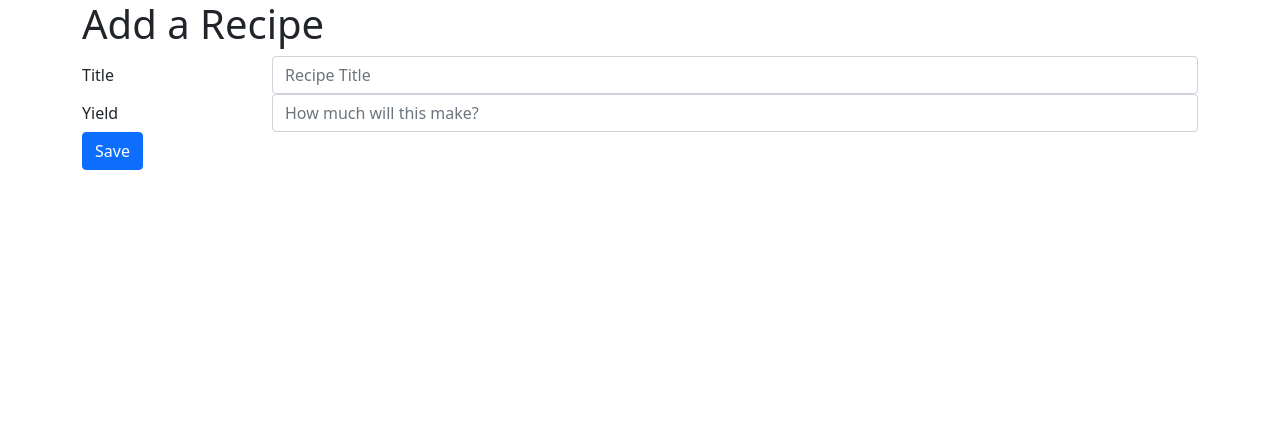
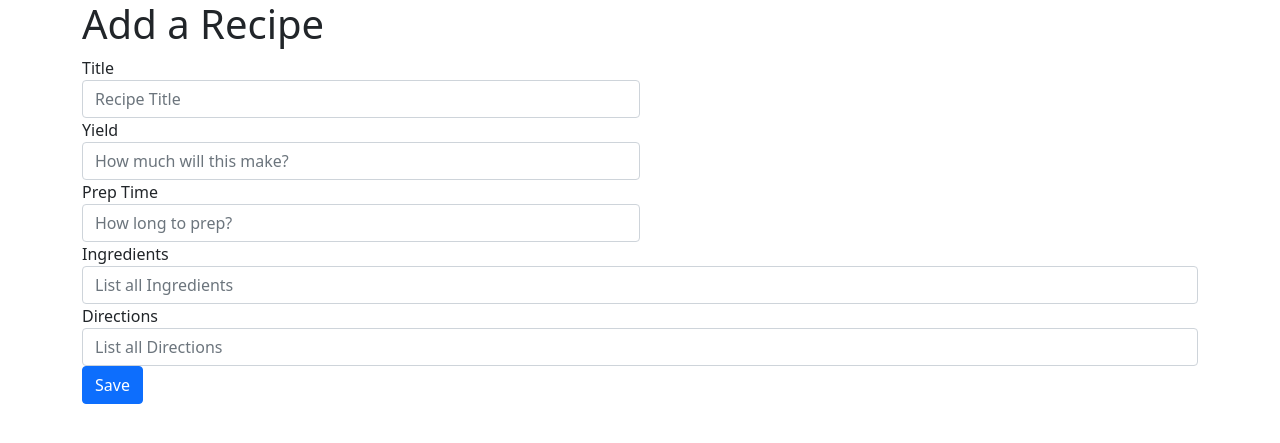
Before and after one commit to Adamruns/CookieProject, a Django app: page /recipes/add/ in a window 1280 px wide. Shown: the top 443 px of the page. Run offline with Django 3.2, Linux system fonts and the light colour scheme.

Commit message:
Added new form fields, but they are not posting yet

```diff
--- a/recipes/models.py
+++ b/recipes/models.py
@@ -4,7 +4,6 @@ from django.db import models
 class Recipe(models.Model):
     title = models.CharField(max_length=255)
     yield_amount = models.IntegerField()
-    units = models.CharField(max_length=255)
     prep_time = models.CharField(max_length=255)
     ingredients = models.TextField()
     directions = models.TextField()
--- a/recipes/templates/recipes/index.html
+++ b/recipes/templates/recipes/index.html
@@ -13,7 +13,6 @@
     <ul class="list-group t20">
     {% for Recipe in recipes %}
     <li class="list-group-item">{{ Recipe.title }}</li>
-    <li>"Test"</li>
     {% endfor %}
 </ul>
 </div>
--- a/recipes/templates/recipes/recipe_form.html
+++ b/recipes/templates/recipes/recipe_form.html
@@ -5,23 +5,50 @@
     <h1>Add a Recipe</h1>
 
     <form action="" method="POST">{% csrf_token %}
-        <div class="form-group row">
-            <label for="inputEmail3" class="col-sm-2 col-form-label">Title</label>
-            <div class="col-sm-10">
-              <input type="text" class="form-control" placeholder="Recipe Title" name="title">
-            </div>
-          </div>
-          <div class="form-group row">
-            <label for="inputPassword3" class="col-sm-2 col-form-label">Yield</label>
-            <div class="col-sm-10">
-              <input type="text" class="form-control" placeholder="How much will this make?" name="yield_amount">
-            </div>
-          </div>
-          <div class="form-group row">
+  <div class="form-row">
+    <div class="form-group col-md-6">
+      <label for="inputEmail3">Title</label>
+      <input type="text" class="form-control" placeholder="Recipe Title" id="inputEmail3">
+    </div>
+    <div class="form-group col-md-6">
+      <label for="inputPassword3">Yield</label>
+      <input type="text" class="form-control" placeholder="How much will this make?" id="inputPassword3">
+    </div>
+  </div>
+  <div class="form-row">
+    <div class="form-group col-md-6">
+      <label for="inputCity">Prep Time</label>
+      <input type="text" class="form-control" placeholder="How long to prep?" id="inputCity">
+    </div>
+  </div>
+  <div class="form-group">
+    <label for="inputAddress">Ingredients</label>
+    <input type="text" class="form-control" id="inputAddress" placeholder="List all Ingredients">
+  </div>
+  <div class="form-group">
+    <label for="inputAddress2">Directions</label>
+    <input type="text" class="form-control" id="inputAddress2" placeholder="List all Directions">
+  </div>
+<div class="form-group row">
             <div class="col-sm-10">
               <button type="submit" class="btn btn-primary">Save</button>
             </div>
           </div>
     </form>
 
+<!--This is Dan's example code-->
+<!--        <div class="form-group row">-->
+<!--            <label for="inputEmail3" class="col-sm-2 col-form-label">Title</label>-->
+<!--            <div class="col-sm-10">-->
+<!--              <input type="text" class="form-control" placeholder="Recipe Title" name="title">-->
+<!--            </div>-->
+<!--          </div>-->
+<!--          <div class="form-group row">-->
+<!--            <label for="inputPassword3" class="col-sm-2 col-form-label">Yield</label>-->
+<!--            <div class="col-sm-10">-->
+<!--              <input type="text" class="form-control" placeholder="How much will this make?" name="yield_amount">-->
+<!--            </div>-->
+<!--          </div>-->
+
+
 {% endblock %}
--- a/recipes/views.py
+++ b/recipes/views.py
@@ -8,11 +8,10 @@ from . import models
 
 class IndexView(View):
     def get(self, request):
-        recipes = Recipe.objects.order_by('id')
+        recipes = Recipe.objects.all()
         context = {
             'recipes': recipes,
             'title': 'Cookies',
-            'recipes': ''
         }
         return render(request, 'recipes/index.html', context)
 
@@ -34,9 +33,13 @@ class RecipeAddView(View):
     def post(self, request):
         title = self.request.POST.get('title')
         yield_amount = self.request.POST.get('yield_amount')
+        prep_time = self.request.POST.get('prep_time')
+        ingredients = self.request.POST.get('ingredients')
+        directions = self.request.POST.get('directions')
         print(title, yield_amount)
 
-        recipe = models.Recipe.objects.create(title=title, yield_amount=yield_amount)
+        recipe = models.Recipe.objects.create(title=title, yield_amount=yield_amount, prep_time=prep_time,
+         ingredients=ingredients, directions=directions)
         # recipe.title = title
         # recipe.yield_amount = yield_amount
         # recipe.save()
```
